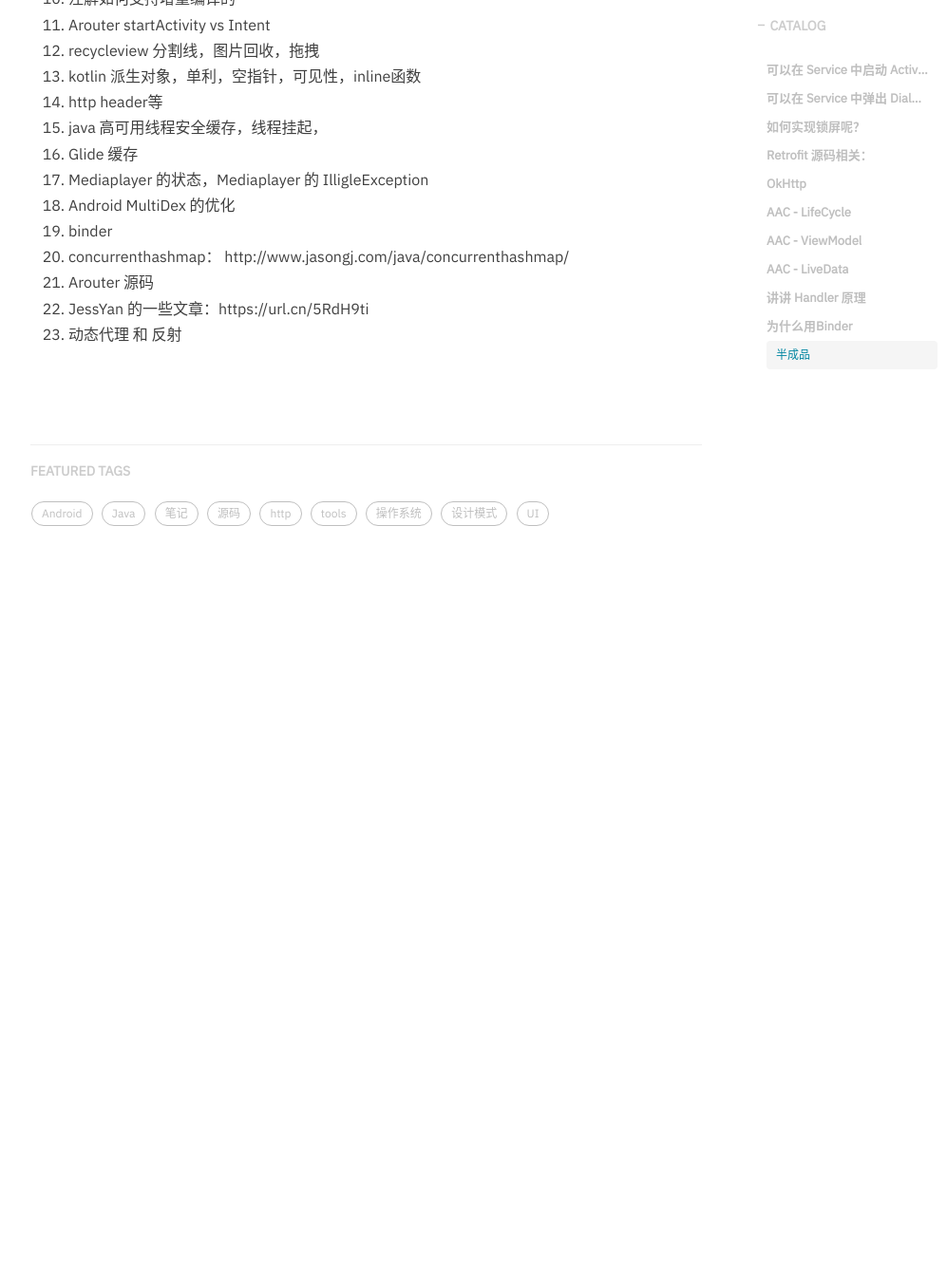
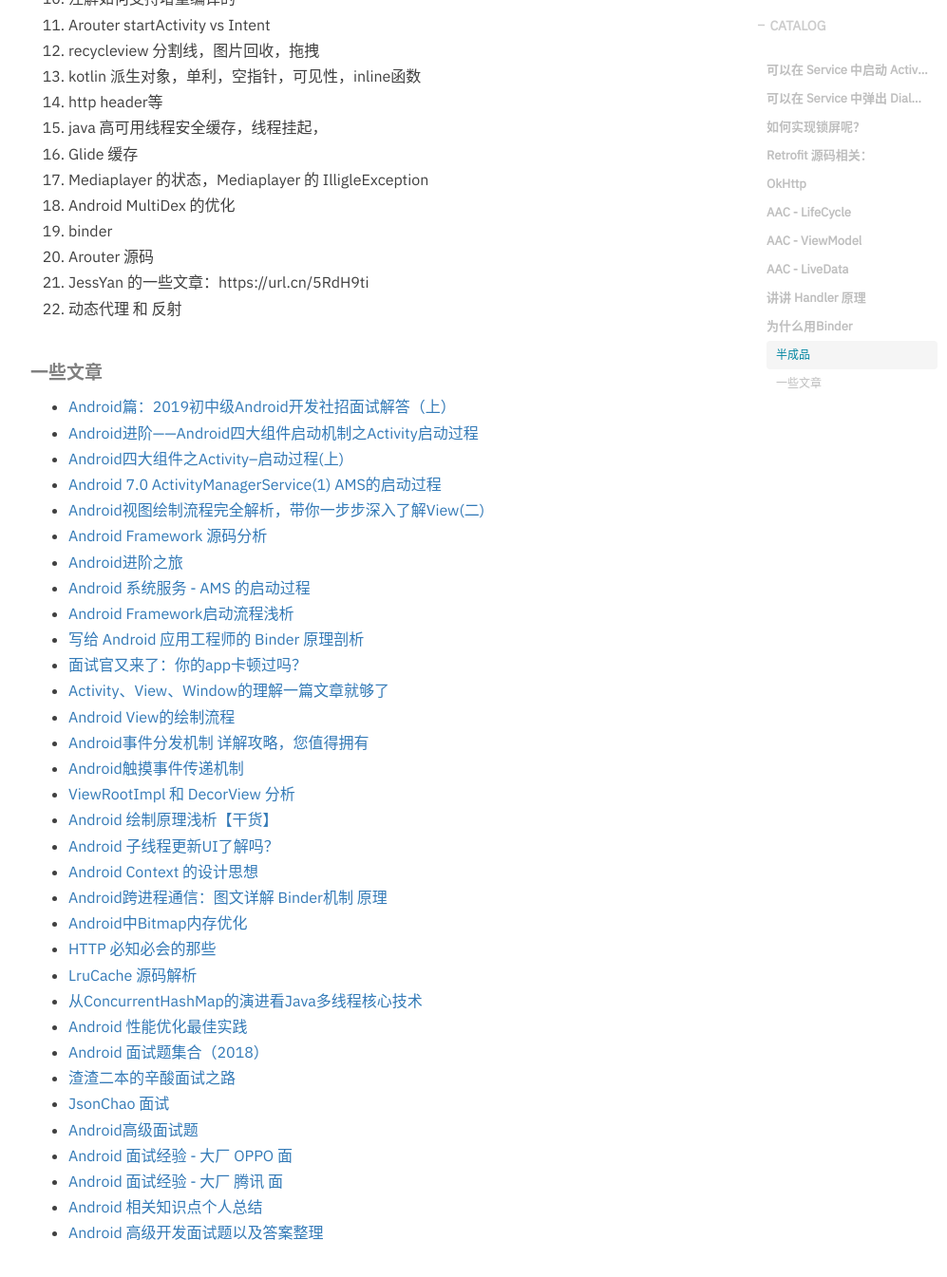
Before and after one commit to hurshi/hurshi.github.io, a Jekyll site: the page built from _posts/2019-11-06-android_QA.md, in a window 1280 px wide and 1400 px high, scrolled down 4245 px. Shown: the top 1345 px of the window at 95% size, without its empty margins (233-1230 px from the left). Built offline with Jekyll 4.4.1, drawn with Linux system fonts in a browser that asks for light colours; nearby versions of some CDN libraries; some web fonts are replaced; comment, search, counter and statistics services are not loaded; before the commit the page ends 4916 px from its top, so only the background shows below that.

Commit message:
add some blogs

```diff
--- a/_posts/2019-11-06-android_QA.md
+++ b/_posts/2019-11-06-android_QA.md
@@ -164,7 +164,42 @@ dialog.getWindow().setType(WindowManager.LayoutParams.TPYE_SYSTEM_ALERT)
 17. Mediaplayer 的状态，Mediaplayer 的 IlligleException
 18. Android MultiDex 的优化
 19. binder
-20. concurrenthashmap： http://www.jasongj.com/java/concurrenthashmap/
 21. Arouter 源码
 22. JessYan 的一些文章：https://url.cn/5RdH9ti
 23. 动态代理 和 反射
+
+##### 一些文章
+
+* [Android篇：2019初中级Android开发社招面试解答（上）](https://juejin.im/post/5c8211fee51d453a136e36b0#heading-24)
+* [Android进阶——Android四大组件启动机制之Activity启动过程](https://blog.csdn.net/qq_30379689/article/details/79611217)
+* [Android四大组件之Activity--启动过程(上)](https://duanqz.github.io/2016-07-29-Activity-LaunchProcess-Part1)
+* [Android 7.0 ActivityManagerService(1) AMS的启动过程](https://blog.csdn.net/gaugamela/article/details/53067769)
+* [Android视图绘制流程完全解析，带你一步步深入了解View(二)](https://blog.csdn.net/guolin_blog/article/details/16330267)
+* [Android Framework 源码分析](https://glumes.com/tags/framework/)
+* [Android进阶之旅](https://www.jianshu.com/nb/8948928)
+* [Android 系统服务 - AMS 的启动过程](https://www.jianshu.com/p/0c1b2ffa5842)
+* [Android Framework启动流程浅析](https://juejin.im/post/5dc00368f265da4d1d32f911)
+* [写给 Android 应用工程师的 Binder 原理剖析](https://zhuanlan.zhihu.com/p/35519585)
+* [面试官又来了：你的app卡顿过吗？](https://juejin.im/post/5d837cd1e51d4561cb5ddf66#heading-2)
+* [Activity、View、Window的理解一篇文章就够了](https://www.jianshu.com/p/5297e307a688)
+* [Android View的绘制流程](https://jsonchao.github.io/2018/10/28/Android%20View%E7%9A%84%E7%BB%98%E5%88%B6%E6%B5%81%E7%A8%8B/)
+* [Android事件分发机制 详解攻略，您值得拥有](https://blog.csdn.net/carson_ho/article/details/54136311)
+* [Android触摸事件传递机制](https://jsonchao.github.io/2018/10/17/Android触摸事件传递机制/)
+* [ViewRootImpl 和 DecorView 分析](https://www.jianshu.com/p/90173fc5745b)
+* [Android 绘制原理浅析【干货】](https://juejin.im/post/5d4176365188255d8919be91)
+* [Android 子线程更新UI了解吗？](https://juejin.im/post/5da14e8ae51d45782b0c1c20)
+* [Android Context 的设计思想](https://mp.weixin.qq.com/s/EsonF2tDYvHcCM3Z6drujw?)
+* [Android跨进程通信：图文详解 Binder机制 原理](https://blog.csdn.net/carson_ho/article/details/73560642)
+* [Android中Bitmap内存优化](https://www.jianshu.com/p/3f6f6e4f1c88)
+* [HTTP 必知必会的那些](https://mp.weixin.qq.com/s/Fazx13maQfPJItfkOqk9FQ)
+* [LruCache 源码解析](https://mp.weixin.qq.com/s/CUxg8JAOR_YNK-bHX_LyAg)
+* [从ConcurrentHashMap的演进看Java多线程核心技术](http://www.jasongj.com/java/concurrenthashmap/)
+* [Android 性能优化最佳实践](https://juejin.im/post/5b50b017f265da0f7b2f649c)
+* [Android 面试题集合（2018）](https://juejin.im/post/5b6b9d6f5188253c603c87c6)
+* [渣渣二本的辛酸面试之路](https://juejin.im/post/5caf0f89f265da038145c66e)
+* [JsonChao 面试](https://mubu.com/doc/uRmziI6te0)
+* [Android高级面试题 ](https://github.com/JsonChao/Awesome-Android-Interview/blob/master/Android相关/Android高级面试题.md)
+* [Android 面试经验 - 大厂 OPPO 面](https://www.jianshu.com/p/ffb1cc684507)
+* [Android 面试经验 - 大厂 腾讯 面](https://www.jianshu.com/p/80971ed644a2?utm_campaign=haruki&utm_content=note&utm_medium=reader_share&utm_source=qq)
+* [Android 相关知识点个人总结](https://juejin.im/post/5db929a66fb9a0202a2624fe)
+* [Android 高级开发面试题以及答案整理](https://juejin.im/post/5c8b1bd56fb9a049e12b1692)
```
